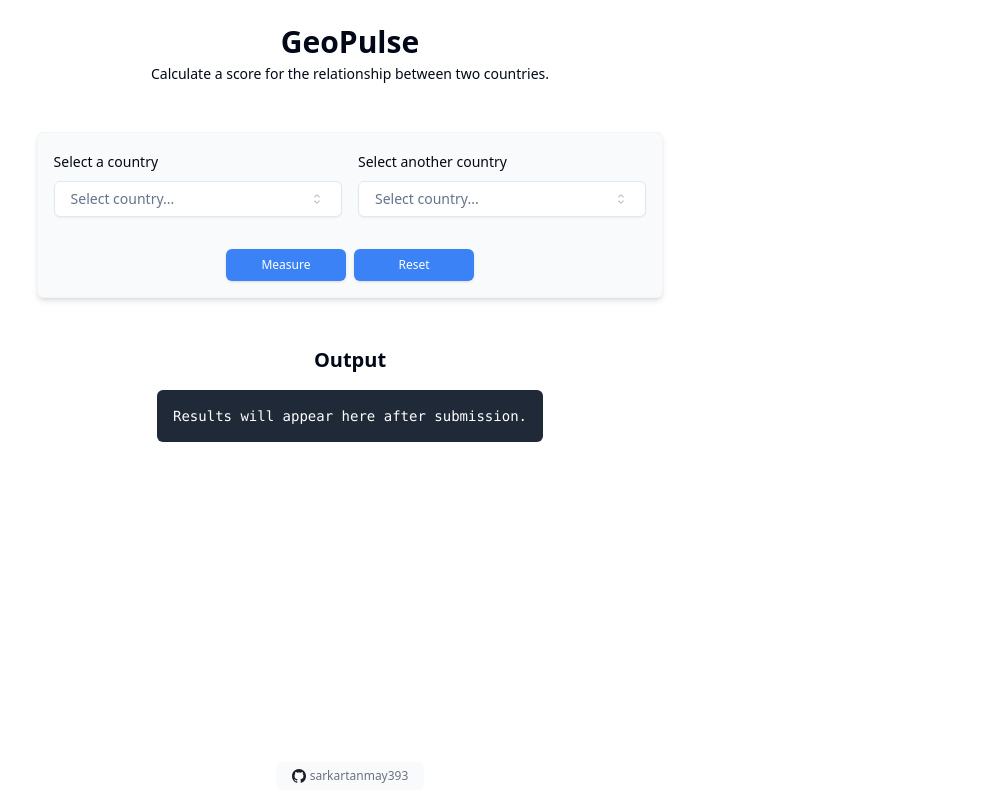
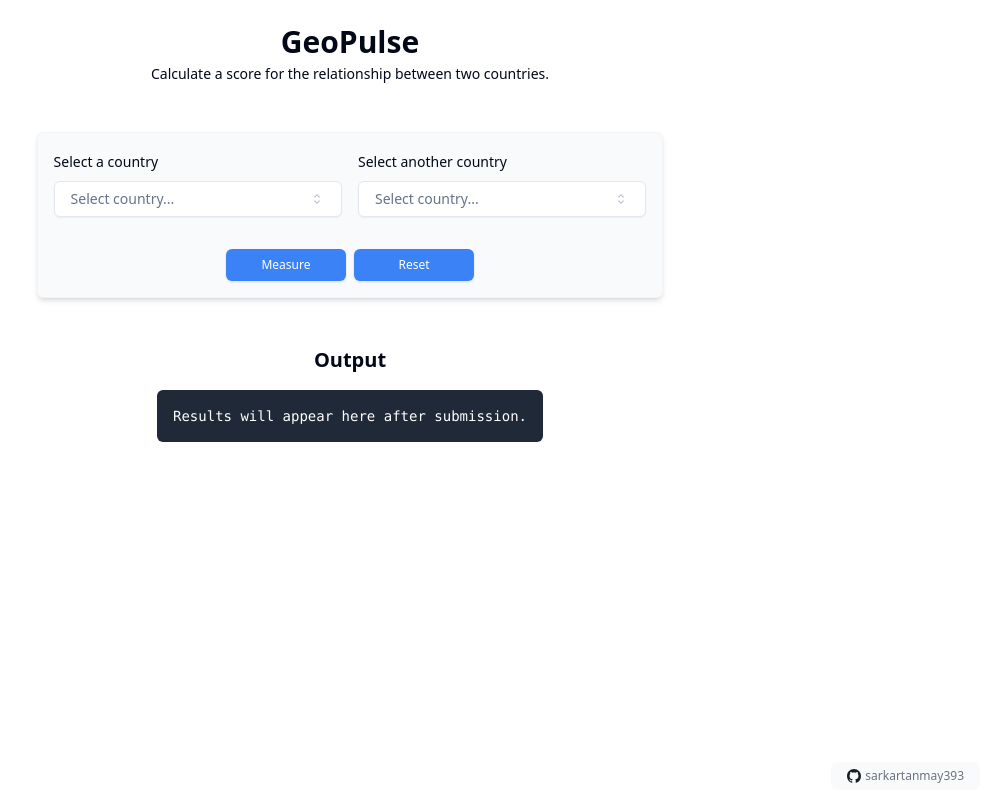
Before and after one commit to sarkartanmay393/GeoPulse, a Next.js app: page / in a window 1280 px wide. Shown: the whole page, without its empty margins (290-1280 px from the left). Built offline with nearby package versions, Linux system fonts and the light colour scheme.

Commit message:
feat: tsxbadge positioning, outputarea design

```diff
--- a/src/app/page.tsx
+++ b/src/app/page.tsx
@@ -104,9 +104,9 @@ export default function HomePage() {
   };
 
   return (
-    <main className="flex h-screen flex-col items-center justify-start p-6 gap-8 transition">
+    <main className="relative flex h-screen flex-col items-center justify-start p-6 gap-8 transition overflow-hidden">
       <Header />
-      <div className="mt-4 p-4 max-w-2xl h-fit flex flex-col border-[1px] border-solid border-gray-100 items-center justify-start rounded-md shadow-md bg-gray-50 hover:bg-gray-100 transition">
+      <div className="mt-4 p-4 max-w-2xl h-fit flex flex-col border-[1px] border-solid border-gray-100 items-center justify-start rounded-md shadow-md bg-gray-50 transition">
         <Form {...form}>
           <form onSubmit={form.handleSubmit(handleSubmit)} className="space-y-8">
             <CountrySelectComponent form={form} />
@@ -138,7 +138,10 @@ export default function HomePage() {
           </form>
         </Form>
       </div>
-      <OutputArea output={output} />
+      <div className="p-4 h-full flex flex-col items-center justify-start rounded-sm transition">
+        <h2 className="text-xl font-semibold mb-4">Output</h2>
+        <OutputArea output={output} />
+      </div>
       <TsxBadge />
     </main>
   );
--- a/src/components/OutputArea.tsx
+++ b/src/components/OutputArea.tsx
@@ -6,13 +6,10 @@ type TProps = {
 
 export default function OutputArea({ output }: TProps) {
     return (
-        <div className="p-4 max-w-2xl h-fit flex flex-col items-center justify-start rounded-sm transition">
-            <h2 className="text-xl font-semibold mb-4">Output</h2>
-            <div className="bg-gray-800 p-4 rounded-md">
-                <pre className="whitespace-pre-wrap break-words text-white text-sm">
-                    {output ? JSON.stringify(output, null, 2) : "Results will appear here after submission."}
-                </pre>
-            </div>
+        <div className="max-w-2xl overflow-y-scroll max-h-96 bg-gray-800 p-4 rounded-md">
+            <pre className="whitespace-pre-wrap break-words text-white text-sm">
+                {output ? JSON.stringify(output, null, 4) : "Results will appear here after submission."}
+            </pre>
         </div>
     );
 }
--- a/src/components/TsxBadge.tsx
+++ b/src/components/TsxBadge.tsx
@@ -3,7 +3,7 @@ import Link from "next/link";
 
 export default function TsxBadge() {
     return (
-        <div className="absolute bottom-2.5 right-50 flex flex-col items-center justify-center gap-0 rounded-md bg-gray-50 px-4 py-1.5 transition">
+        <div className="absolute bottom-2.5 right-2.5 flex flex-col items-center justify-center gap-0 rounded-md bg-gray-50 px-4 py-1.5 transition">
             {/* <span className="text-xs font-medium text-gray-500">TSX</span> */}
             <Link target="_blank" href="https://github.com/sarkartanmay393" className="flex space-x-1 text-gray-500 hover:text-gray-700 text-xs font-normal transition">
                 <Image src="/github.svg" alt="Github handle: sarkartanmay393" width={14} height={14} />
```
